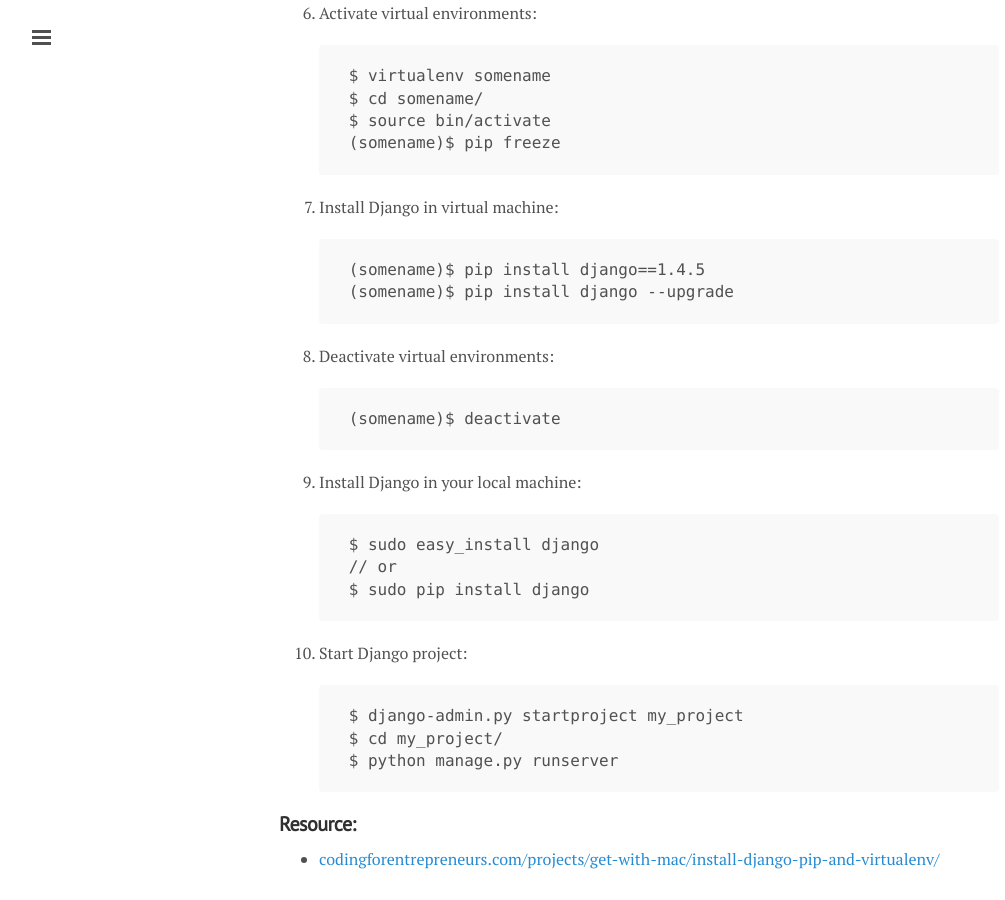
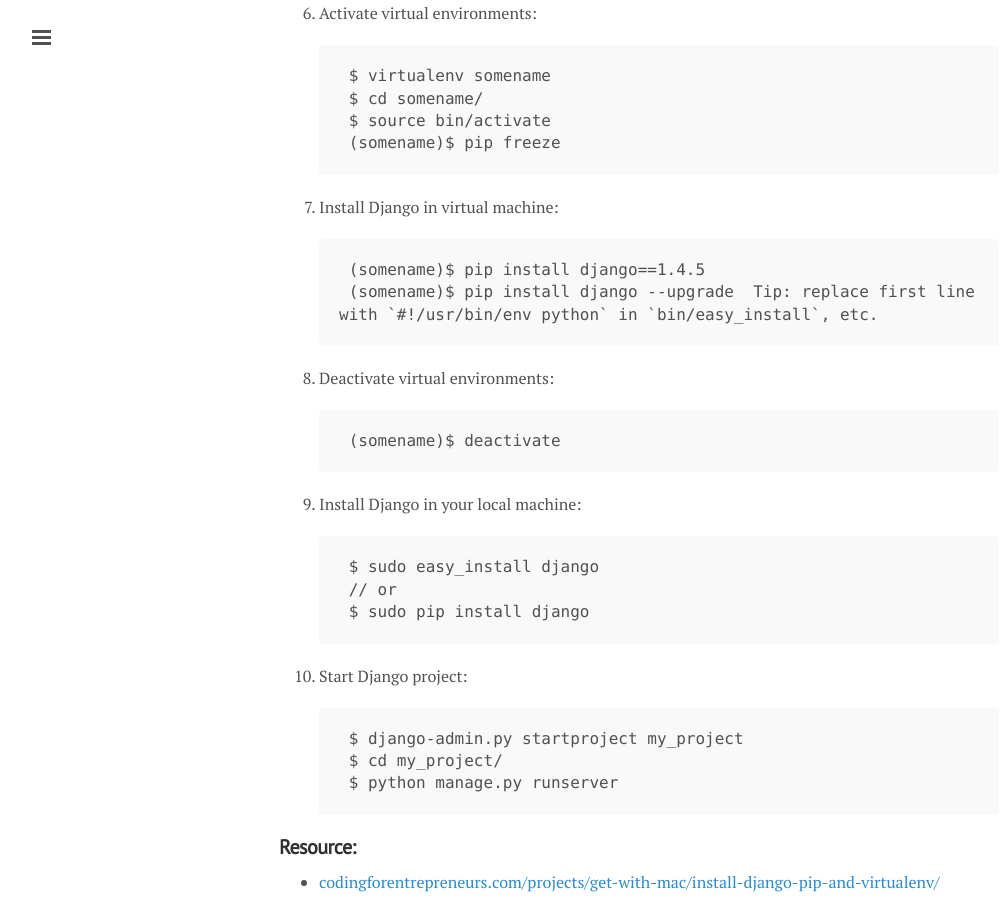
Before and after one commit to usunyu/usunyu.github.io, a Jekyll site: the page built from note/_posts/2014-12-06-setup-django.markdown, in a window 1280 px wide and 900 px high, scrolled down 954 px. Shown: the whole window, without its empty margins (1-1006 px from the left). Built offline with Jekyll 4.4.1, drawn with Linux system fonts in a browser that asks for light colours; Markdown is read by kramdown in place of the engine named in the settings.

Commit message:
add tip for setup django

```diff
--- a/note/_posts/2014-12-06-setup-django.markdown
+++ b/note/_posts/2014-12-06-setup-django.markdown
@@ -36,6 +36,7 @@
 
 		(somename)$ pip install django==1.4.5
 		(somename)$ pip install django --upgrade
+	Tip: replace first line with `#!/usr/bin/env python` in `bin/easy_install`, etc.
 
 7. Deactivate virtual environments:
 
```
